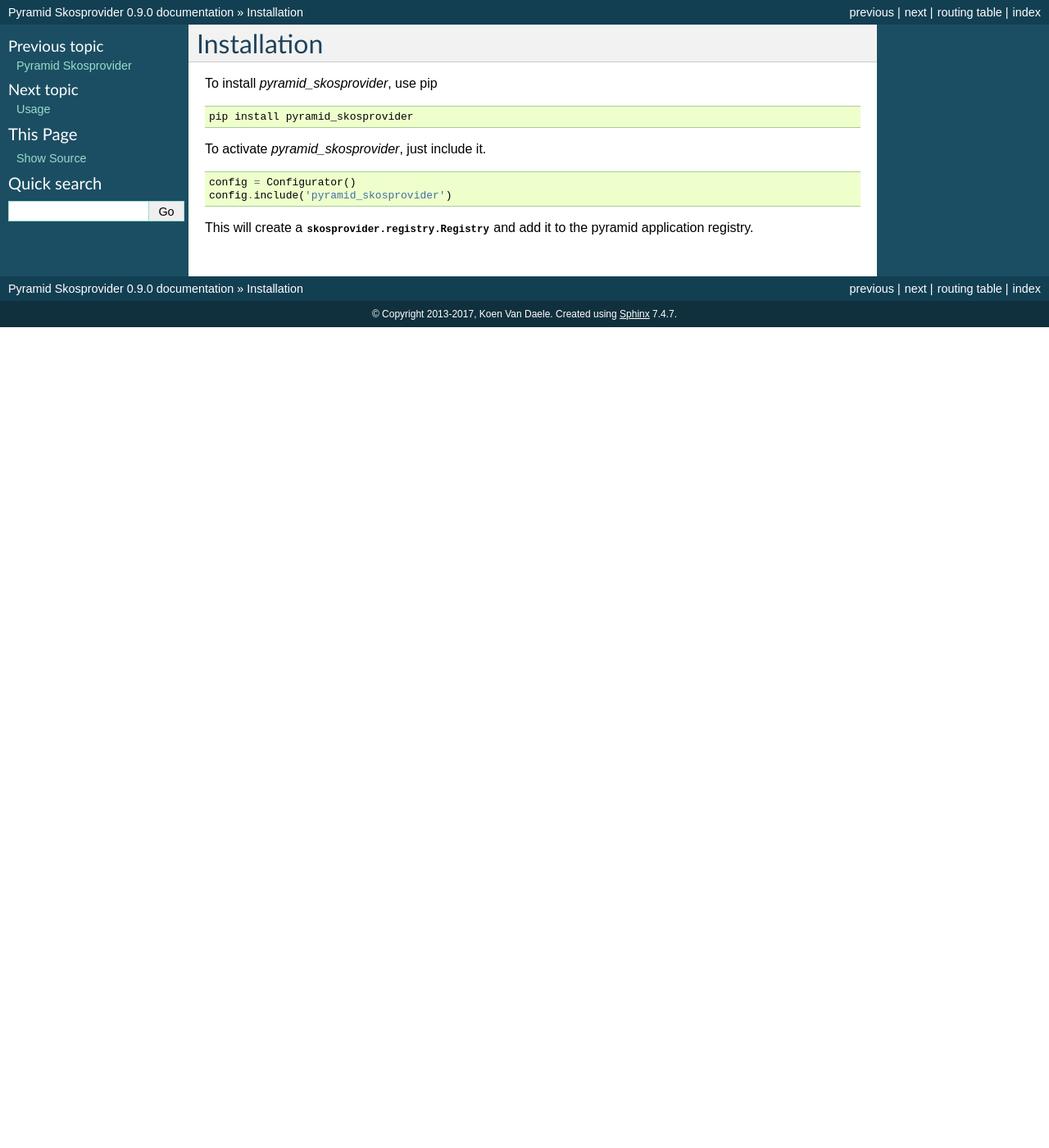
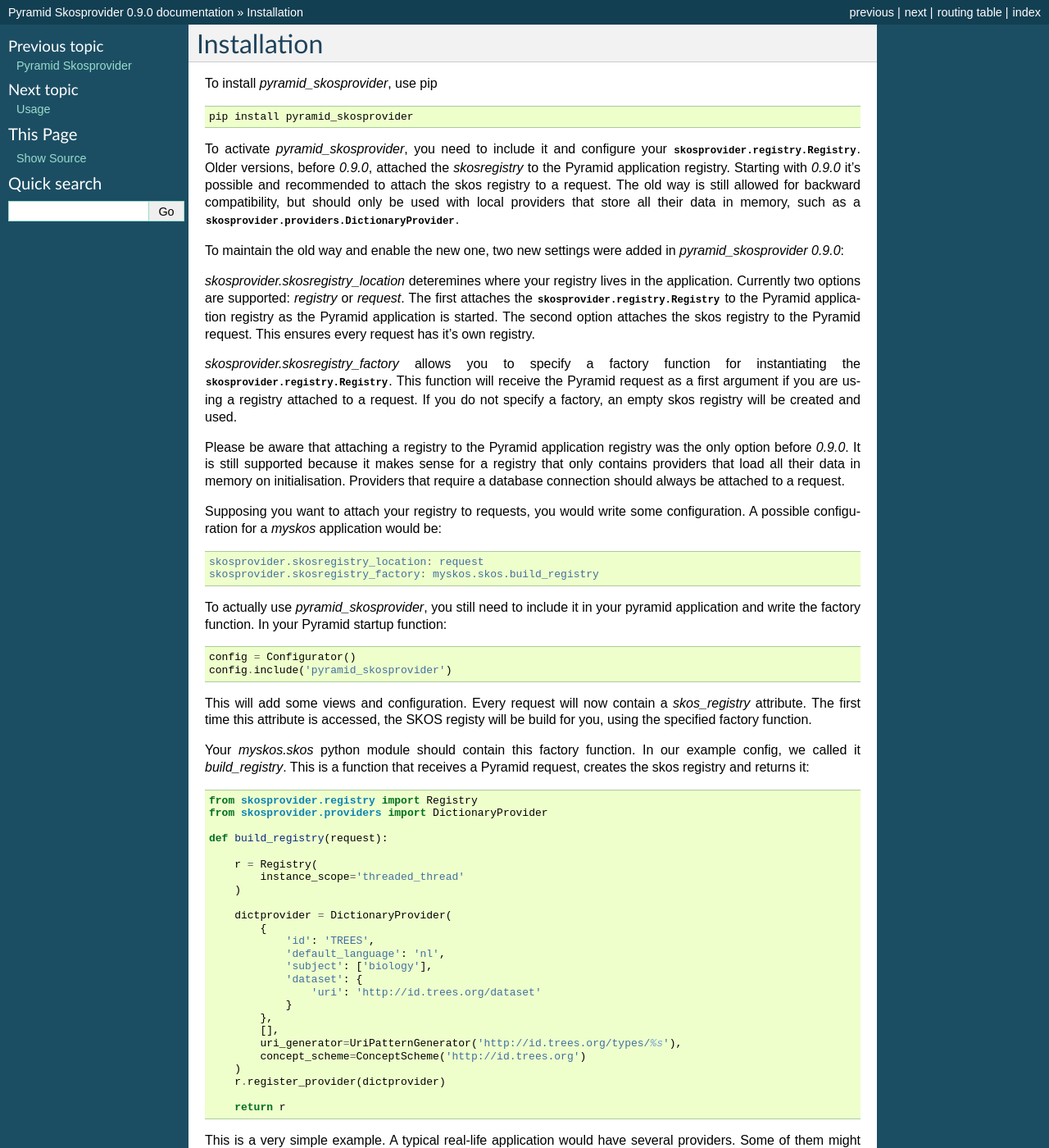
Before and after one commit to OnroerendErfgoed/pyramid_skosprovider, a Sphinx documentation site: the page built from docs/install.rst, in a window 1280 px wide and 1400 px high. Shown: the whole window at 82% size. Built offline with Sphinx 7.4.7, drawn with Linux system fonts in a browser that asks for light colours; some of the changed text lies outside the part shown.

Commit message:
44 skos registry per request (#61)
Allow haveing a SKOS registry per request. Refs #44

```diff
--- a/docs/install.rst
+++ b/docs/install.rst
@@ -8,12 +8,137 @@ To install `pyramid_skosprovider`, use pip
     pip install pyramid_skosprovider
 
 
-To activate `pyramid_skosprovider`, just include it.
+To activate `pyramid_skosprovider`, you need to include it and configure your
+:class:`skosprovider.registry.Registry`. Older versions, before `0.9.0`,
+attached the `skosregistry` to the Pyramid application registry. Starting with
+`0.9.0` it's possible and recommended to attach the skos registry to a request.
+The old way is still allowed for backward compatibility, but should only be
+used with local providers that store all their data in memory, such as a
+:class:`skosprovider.providers.DictionaryProvider`.
+
+To maintain the old way and enable the new one, two new settings were added in
+`pyramid_skosprovider` `0.9.0`:
+
+*skosprovider.skosregistry_location* deteremines where your registry lives in
+the application. Currently two options are supported: `registry` or `request`.
+The first attaches the :class:`skosprovider.registry.Registry` to the Pyramid
+application registry as the Pyramid application is started. The second option
+attaches the skos registry to the Pyramid request. This ensures every request
+has it's own registry.
+
+*skosprovider.skosregistry_factory* allows you to specify a factory function
+for instantiating the :class:`skosprovider.registry.Registry`. This function
+will receive the Pyramid request as a first argument if you are using a
+registry attached to a request. If you do not specify a factory, an empty skos
+registry will be created and used.
+
+Please be aware that attaching a registry to the Pyramid application registry
+was the only option before `0.9.0`. It is still supported because it makes
+sense for a registry that only contains providers that load all their data in
+memory on initialisation. Providers that require a database connection should
+always be attached to a request.
+
+Supposing you want to attach your registry to requests, you would write some
+configuration. A possible configuration for a `myskos` application would be:
+
+.. code-block:: ini
+
+    skosprovider.skosregistry_location: request
+    skosprovider.skosregistry_factory: myskos.skos.build_registry
+
+To actually use `pyramid_skosprovider`, you still need to include it in your
+pyramid application and write the factory function. In your Pyramid startup
+function:
 
 .. code-block:: python
 
     config = Configurator()
     config.include('pyramid_skosprovider')
 
-This will create a :class:`skosprovider.registry.Registry` and add it to
-the pyramid application registry.
+This will add some views and configuration. Every request will now contain a
+`skos_registry` attribute. The first time this attribute is accessed, the
+SKOS registy will be build for you, using the specified factory function.
+
+Your `myskos.skos` python module should contain this factory function. In our
+example config, we called it `build_registry`. This is a function that receives
+a Pyramid request, creates the skos registry and returns it:
+
+.. code-block:: python
+
+    from skosprovider.registry import Registry
+    from skosprovider.providers import DictionaryProvider
+
+    def build_registry(request):
+
+        r = Registry(
+            instance_scope='threaded_thread'
+        )
+
+        dictprovider = DictionaryProvider(
+            {
+                'id': 'TREES',
+                'default_language': 'nl',
+                'subject': ['biology'],
+                'dataset': {
+                    'uri': 'http://id.trees.org/dataset'
+                }
+            },
+            [],
+            uri_generator=UriPatternGenerator('http://id.trees.org/types/%s'),
+            concept_scheme=ConceptScheme('http://id.trees.org')
+        )
+        r.register_provider(dictprovider)
+
+        return r
+
+This is a very simple example. A typical real-life application would have
+several providers. Some of them might be DictionaryProviders, others might
+reaf from rdf files and still others might read from a SQL Databases. If you're
+using the `skosprovider_sqlalchemy` provider, you would attach your database
+session maker to the request and then pass it on to the SQLAlchemy provider in
+your factory function.
+
+If you want to attach the SKOS registry to the Pyramid registry, and not the
+request, you would have the following config:
+
+
+.. code-block:: ini
+
+    skosprovider.skosregistry_location: registry
+    skosprovider.skosregistry_factory: myskos.skos.build_registry
+
+The `build_registry` factory would be very similar, but it does not have acces
+to the request. This makes it a bad fit for threaded web-servers and leads to
+bugs. But something like a :class:`skosprovider.providers.DictionaryProvider`
+wpuld be fine. The factory function is almost identical, but we would also set
+the Registry instance_scope to `threaded_global`. This can alert providers that
+register with the registry that they might not be compatible.
+`
+
+.. code-block:: python
+
+    from skosprovider.registry import Registry
+    from skosprovider.providers import DictionaryProvider
+
+    def build_registry():
+
+        r = Registry(
+            instance_scope='threaded_global'
+        )
+
+        dictprovider = DictionaryProvider(
+            {
+                'id': 'TREES',
+                'default_language': 'nl',
+                'subject': ['biology'],
+                'dataset': {
+                    'uri': 'http://id.trees.org/dataset'
+                }
+            },
+            [],
+            uri_generator=UriPatternGenerator('http://id.trees.org/types/%s'),
+            concept_scheme=ConceptScheme('http://id.trees.org')
+        )
+        r.register_provider(dictprovider)
+
+        return r
```
Also changed, not shown: docs/usage.rst (+5 -6 lines), pyramid_skosprovider/__init__.py (+81 -9 lines), 3 other files.
